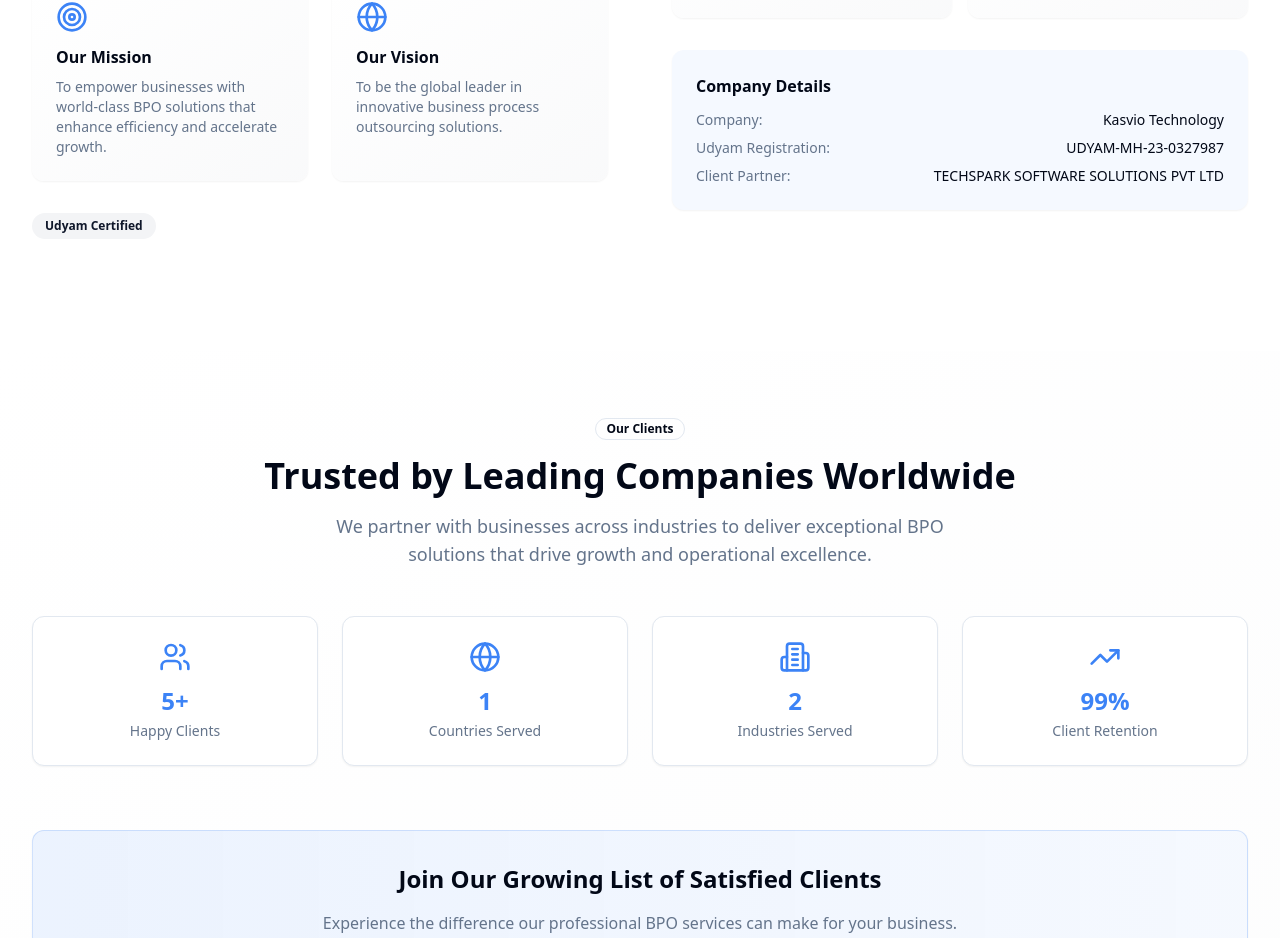
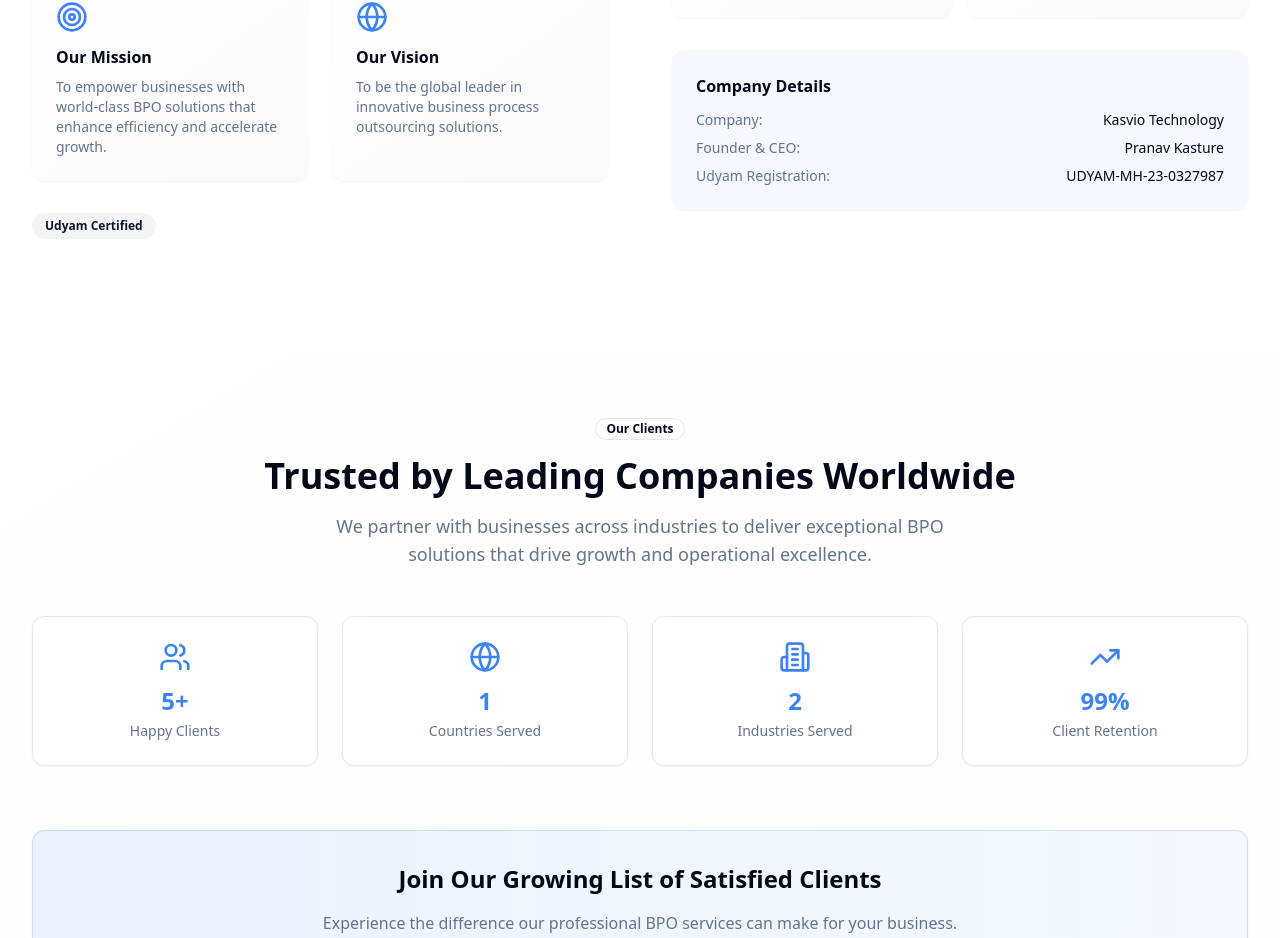
Before and after one commit to pranav6102001/kasvio-tech-spark, a React (Vite) app: page / in a window 1280 px wide. Shown: the part 2767-3705 px from the top of the page. Built offline with nearby package versions, Linux system fonts and the light colour scheme.

Commit message:
Update company information

```diff
--- a/src/components/About.tsx
+++ b/src/components/About.tsx
@@ -118,12 +118,12 @@ const About = () => {
                     <span className="text-foreground font-medium">Kasvio Technology</span>
                   </div>
                   <div className="flex justify-between">
+                    <span className="text-muted-foreground">Founder & CEO:</span>
+                    <span className="text-foreground font-medium">Pranav Kasture</span>
+                  </div>
+                  <div className="flex justify-between">
                     <span className="text-muted-foreground">Udyam Registration:</span>
                     <span className="text-foreground font-medium">UDYAM-MH-23-0327987</span>
-                  </div>
-                  <div className="flex justify-between">
-                    <span className="text-muted-foreground">Client Partner:</span>
-                    <span className="text-foreground font-medium">TECHSPARK SOFTWARE SOLUTIONS PVT LTD</span>
                   </div>
                 </div>
               </CardContent>
```
